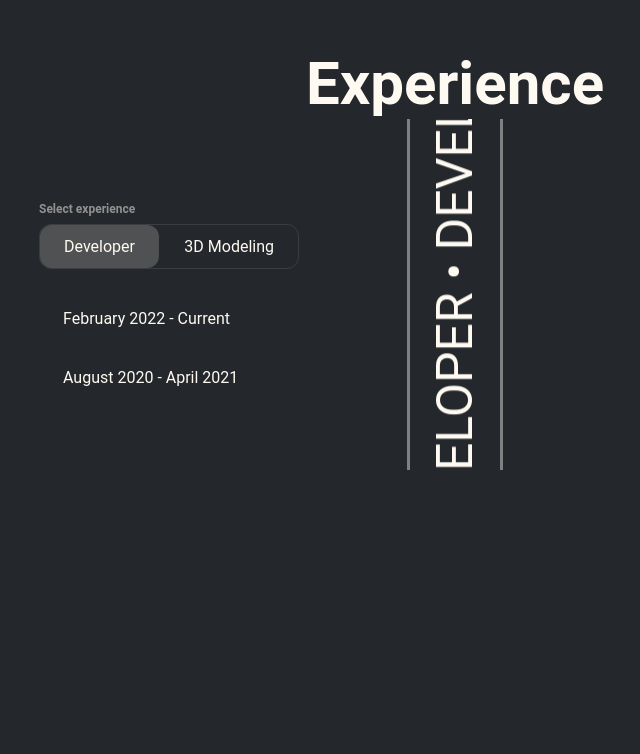
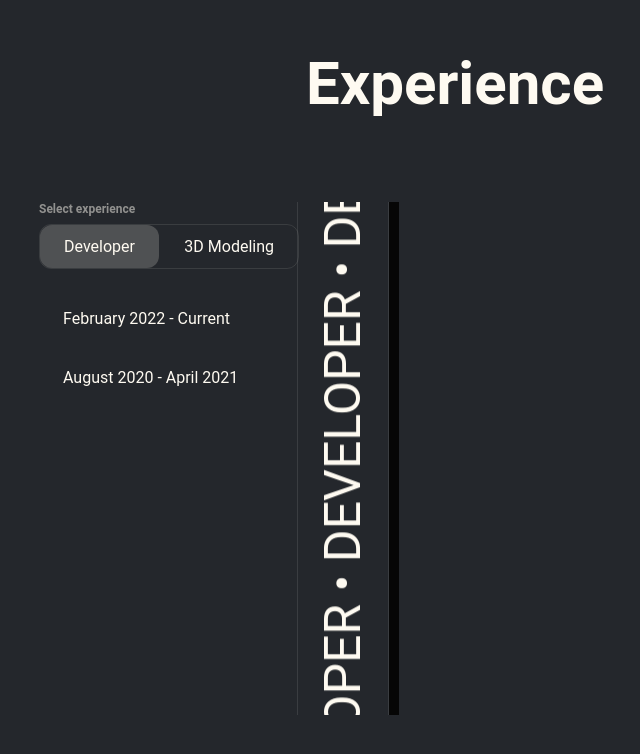
Before and after one commit to NamuraCode/Portafolio, a Next.js app: page / in a window 1280 px wide. Shown: the part 802-1556 px from the top of the page, without its empty margins (185-825 px from the left). Built offline with nearby package versions, Linux system fonts and the light colour scheme.

Commit message:
experience test layout

```diff
--- a/styles/Experience.module.css
+++ b/styles/Experience.module.css
@@ -4,8 +4,9 @@
     flex-direction: column;
     align-items: flex-start;
     width: 100%;
+    height: inherit;
     gap: 40px;
-    padding: 10% 0%;
+    margin: 10% 0%;
     color: var(--colorWhite);
     overflow: hidden;
 }
--- a/styles/ExperienceMain.module.css
+++ b/styles/ExperienceMain.module.css
@@ -3,7 +3,6 @@
     flex-direction: column;
     width: 100%;
     height: 100vh;
-    padding: 0;
     color: var(--colorWhite);
 }
 
--- a/styles/Marquee.module.css
+++ b/styles/Marquee.module.css
@@ -1,12 +1,15 @@
 .marquee {
     position: absolute;
+    left: -7rem;
     width: 100%;
     height: 90px;
-    border-top: 3px solid gray;
-    border-bottom: 3px solid gray;
+    border-top: 1px solid var(--colorWhiteBorder);
+    border-bottom: 1px solid var(--colorWhiteBorder);
     overflow: hidden;
     pointer-events: none;
     transform: rotate(270deg);
+    background-color: var(--colorBlack);
+    box-shadow: 10px 10px 0px 0px var(--colorBlackDark);
 }
 
 .marquee li {
@@ -28,6 +31,7 @@
     0% {
         transform: translateX(0)
     }
+
     100% {
         transform: translateX(-100%)
     }
```
